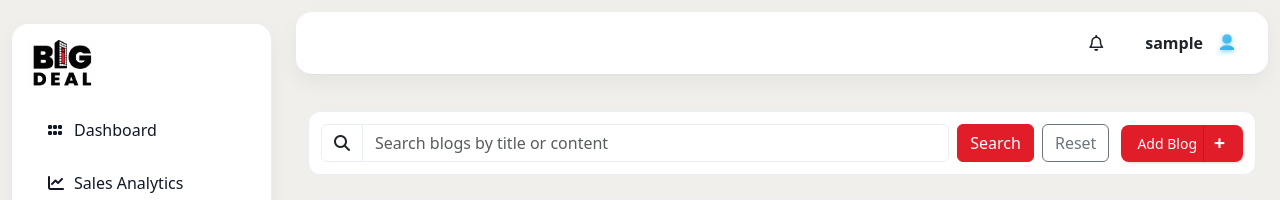
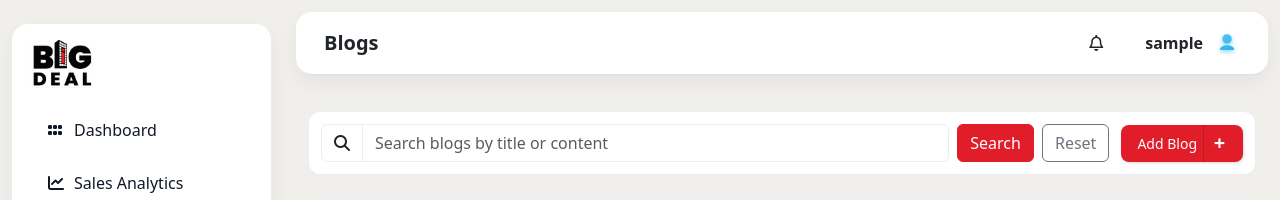
Before and after one commit to mausooq/BIG-DEAL, a PHP site: page /admin/blogs/ in a window 1280 px wide. Shown: the top 200 px of the page. Run offline with PHP 8.4, Linux system fonts and the light colour scheme; the visitor is signed in with stand-in values (Sample User, id 1); data that the repository does not hold is empty.

Commit message:
Heading added

```diff
--- a/admin/blogs/index.php
+++ b/admin/blogs/index.php
@@ -239,7 +239,7 @@ $recentBlogs = $mysqli->query("SELECT id, title, DATE_FORMAT(created_at,'%b %d,
 <body>
 	<?php require_once __DIR__ . '/../components/sidebar.php'; renderAdminSidebar('blogs'); ?>
 	<div class="content">
-		<?php require_once __DIR__ . '/../components/topbar.php'; renderAdminTopbar($_SESSION['admin_username'] ?? 'Admin'); ?>
+		<?php require_once __DIR__ . '/../components/topbar.php'; renderAdminTopbar($_SESSION['admin_username'] ?? 'Admin', 'Blogs'); ?>
 
 		<div class="container-fluid p-4">
 			<!-- Success/Error Messages -->
```
